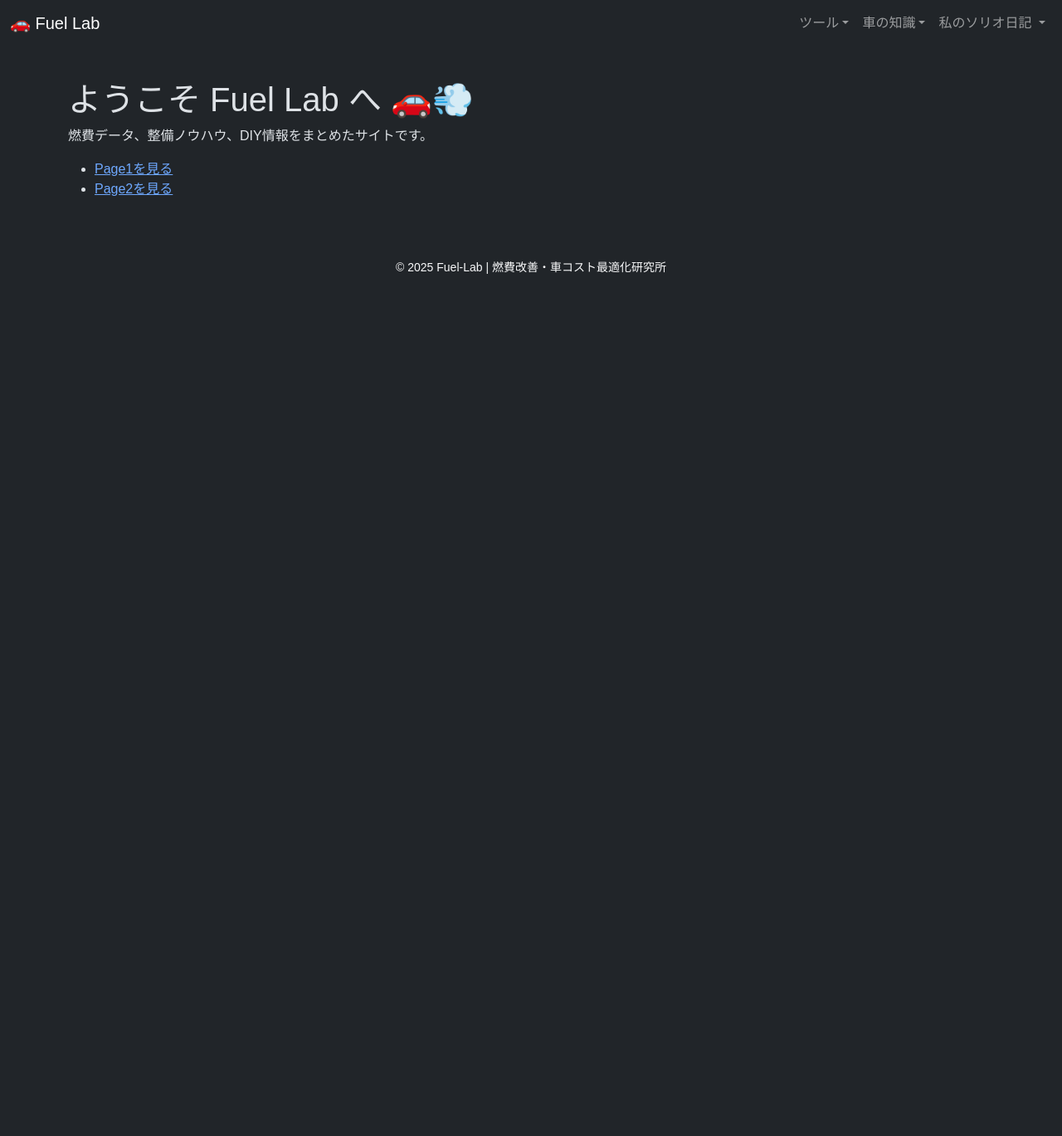
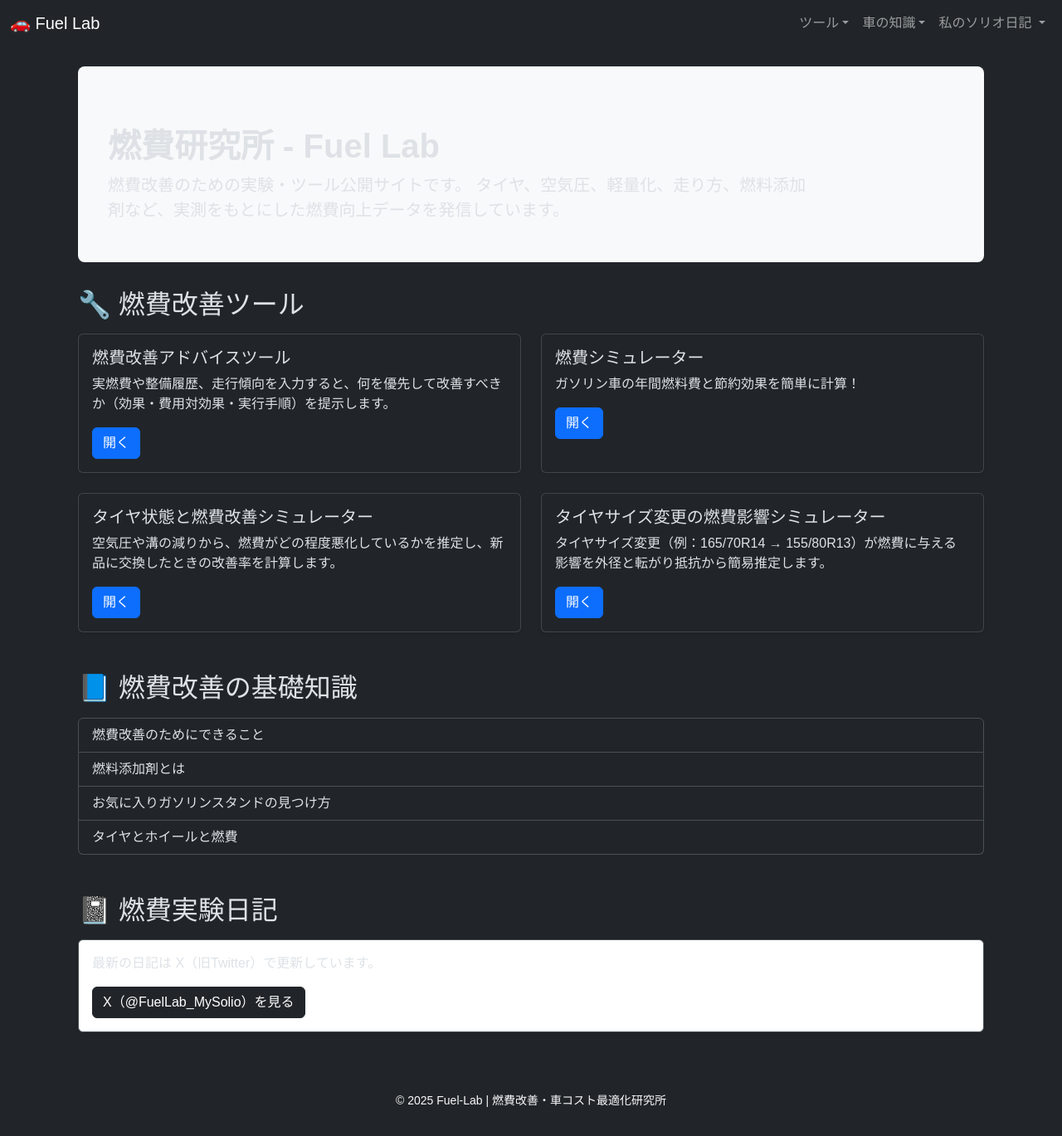
Before and after one commit to funyapar-org/fuel-lab, a Jekyll site: the page built from index.html, in a window 1280 px wide. Shown: the whole page at 83% size. Built offline with Jekyll 4.4.1, drawn with Linux system fonts in a browser that asks for light colours; before the commit the page ends 900 px from its top, so only the background shows below that.

Commit message:
update index page

```diff
--- a/_tools/fuel-advice.md
+++ b/_tools/fuel-advice.md
@@ -1,7 +1,7 @@
 ---
 layout: default
 title: 燃費改善アドバイスツール
-description: 車の現状を入力すると、何をどう改善すれば燃費が伸びるかを優先順位付きで提案します。推定効果（km/L / % / 年間節約）付き。
+description: 実燃費や整備履歴、走行傾向を入力すると、何を優先して改善すべきか（効果・費用対効果・実行手順）を提示します。
 ---
 
 <div class="container my-4">
--- a/_tools/fuel-simulator.md
+++ b/_tools/fuel-simulator.md
@@ -1,7 +1,7 @@
 ---
 layout: default
 title: 燃費シミュレーター
-description: ガソリン車の燃費と年間燃料費を計算できるシミュレーターです。
+description: ガソリン車の年間燃料費と節約効果を簡単に計算！
 ---
 
 <div class="container my-5">
--- a/_tools/tire-condition.md
+++ b/_tools/tire-condition.md
@@ -1,7 +1,7 @@
 ---
 layout: default
 title: タイヤ状態と燃費改善シミュレーター
-description: 空気圧や溝の減りから、燃費がどの程度悪化しているかを推定し、新品状態に戻したときの改善率を計算します。
+description: 空気圧や溝の減りから、燃費がどの程度悪化しているかを推定し、新品に交換したときの改善率を計算します。
 ---
 
 # タイヤ状態と燃費改善シミュレーター
--- /dev/null
+++ b/index.html
@@ -0,0 +1,55 @@
+---
+layout: default
+title: 燃費研究所 - Fuel Lab
+---
+
+<div class="container my-4">
+
+  <!-- Hero Section -->
+  <div class="p-4 mb-4 bg-light rounded-3">
+    <div class="container-fluid py-2">
+      <h1 class="display-6 fw-bold">燃費研究所 - Fuel Lab</h1>
+      <p class="col-md-10 fs-5">
+        燃費改善のための実験・ツール公開サイトです。
+        タイヤ、空気圧、軽量化、走り方、燃料添加剤など、実測をもとにした燃費向上データを発信しています。
+      </p>
+    </div>
+  </div>
+
+  <!-- Tools Section -->
+  <h2 class="mb-3">🔧 燃費改善ツール</h2>
+  <div class="row row-cols-1 row-cols-md-2 g-4 mb-5">
+
+    {% for page in site.tools %}
+    <div class="col">
+      <div class="card h-100 shadow-sm">
+        <div class="card-body">
+          <h5 class="card-title">{{ page.title }}</h5>
+          <p class="card-text">{{ page.description }}</p>
+          <a href="{{ page.url | prepend: site.baseurl }}" class="btn btn-primary">開く</a>
+        </div>
+      </div>
+    </div>
+  {% endfor %}
+  </div>
+
+  <!-- Knowledge Section -->
+  <h2 class="mb-3">📘 燃費改善の基礎知識</h2>
+  <div class="list-group mb-5">
+    {% for page in site.knowledge %}
+      <a href="{{ page.url | prepend: site.baseurl }}" class="list-group-item list-group-item-action">
+        {{ page.title }}
+      </a>
+    {% endfor %}
+  </div>
+
+  <!-- Diary Section -->
+  <h2 class="mb-3">📓 燃費実験日記</h2>
+  <div class="p-3 bg-white border rounded shadow-sm mb-5">
+    <p>最新の日記は X（旧Twitter）で更新しています。</p>
+    <a href="https://x.com/FuelLab_MySolio" class="btn btn-dark" target="_blank">
+      X（@FuelLab_MySolio）を見る
+    </a>
+  </div>
+
+</div>
--- a/index.md
+++ /dev/null
@@ -1,12 +0,0 @@
----
-layout: default
-title: ホーム
-description: Fuel Lab は燃費と整備の知識を共有するサイトです。
----
-
-# ようこそ Fuel Lab へ 🚗💨
-
-燃費データ、整備ノウハウ、DIY情報をまとめたサイトです。
-
-- [Page1を見る]({{ site.baseurl }}/page1.html)
-- [Page2を見る]({{ site.baseurl }}/page2.html)
```
